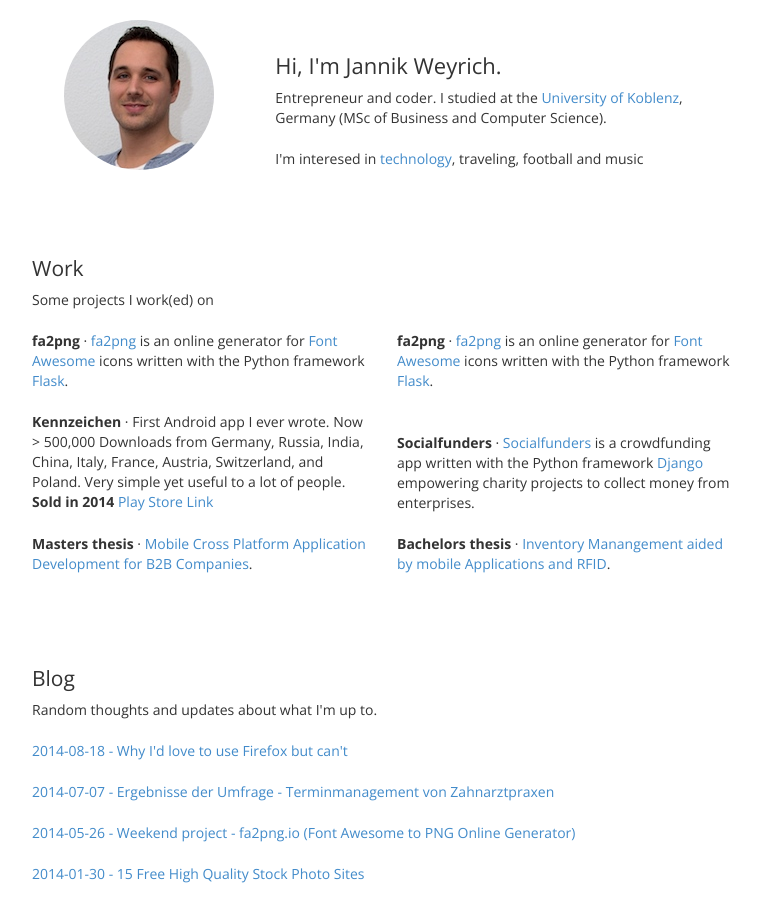
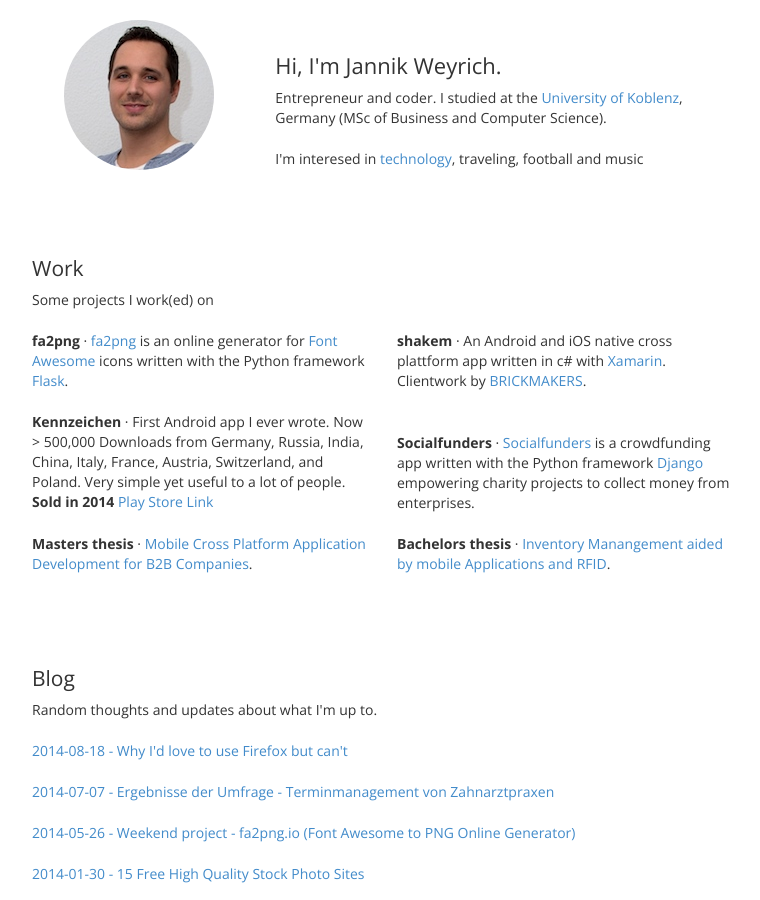
Before and after one commit to jnkwrych/jnkwrych.github.io, a Jekyll site: the page built from index.html, in a window 1280 px wide and 900 px high. Shown: the whole window, without its empty margins (258-1018 px from the left). Built offline with Jekyll 4.4.1, drawn with Linux system fonts in a browser that asks for light colours; Markdown is read by kramdown in place of the engine named in the settings.

Commit message:
Updated new project

```diff
--- a/index.html
+++ b/index.html
@@ -11,13 +11,12 @@ layout: default
         <div class="col-md-6">
             <p><b>fa2png</b> &middot; <a href="https://fa2png.io/" target="_blank">fa2png</a> is an online generator for
                 <a href="http://fortawesome.github.io/Font-Awesome/" target="_blank">Font Awesome</a>
-                icons written with the Python framework <a href="http://flask.pocoo.org/" target="_blank">Flask</a>. </p>
+                icons written with the Python framework <a href="http://flask.pocoo.org/" target="_blank">Flask</a>.
             </p>
         </div>
         <div class="col-md-6">
-            <p><b>fa2png</b> &middot; <a href="https://fa2png.io/" target="_blank">fa2png</a> is an online generator for
-                <a href="http://fortawesome.github.io/Font-Awesome/" target="_blank">Font Awesome</a>
-                icons written with the Python framework <a href="http://flask.pocoo.org/" target="_blank">Flask</a>. </p>
+            <p><b>shakem</b> &middot; An Android and iOS native cross plattform app written in c# with <a href="http://xamarin.com/" target="_blank">Xamarin</a>.
+            Clientwork by <a href="http://www.brickmakers.de/">BRICKMAKERS</a>.
             </p>
         </div>
     </div>
```
